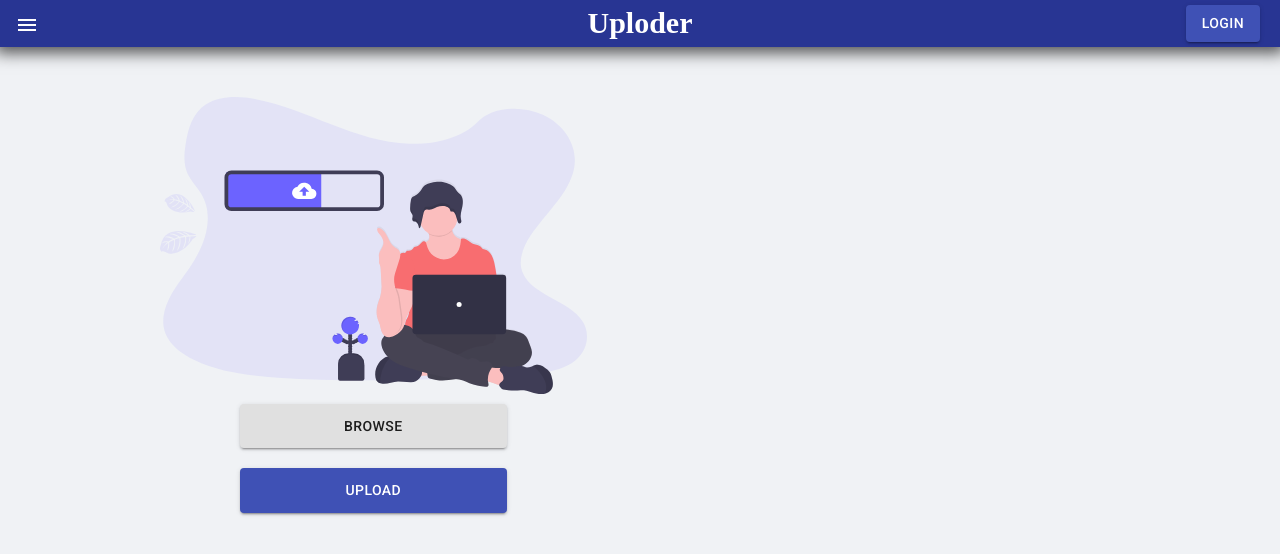
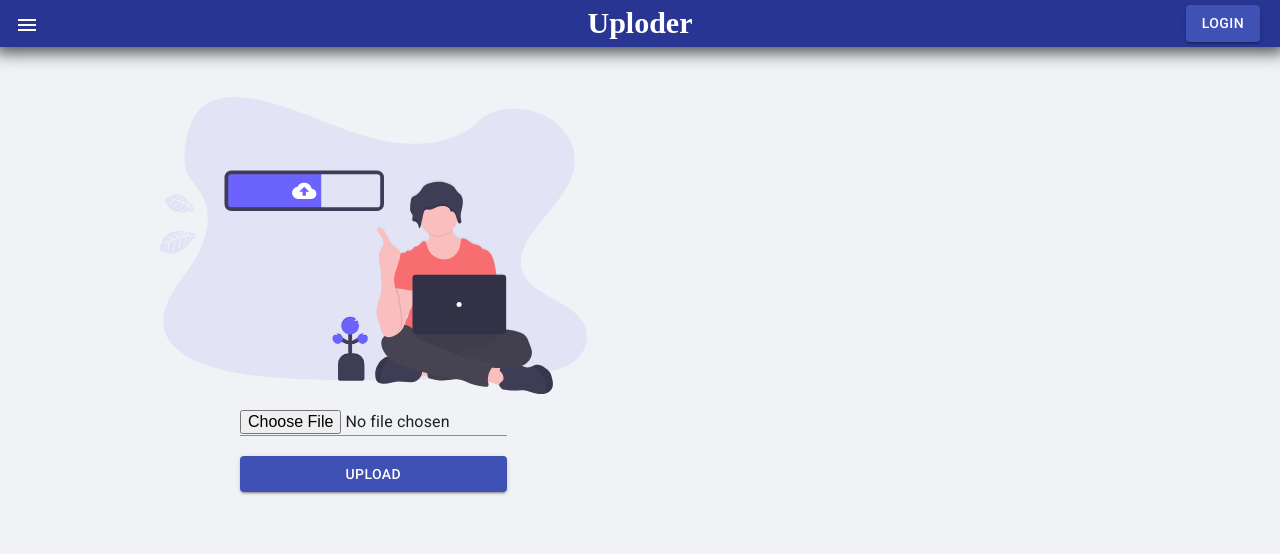
Before and after one commit to akashvaghela09/Uploader, a React (Create React App) app in the folder client/: page / in a window 1280 px wide. Shown: the top 554 px of the page. Built offline with nearby package versions, Linux system fonts and the light colour scheme; a small style sheet from the web is missing; a web font is replaced by a local one.

Commit message:
Upload method changed

```diff
--- a/client/src/Components/UploadPage.jsx
+++ b/client/src/Components/UploadPage.jsx
@@ -3,7 +3,7 @@ import { useDispatch, useSelector } from 'react-redux';
 import { getProgress, getServerFailure, getServerRequest, getServerSuccess, postFileFailure, postFileRequest, postFileSuccess } from '../Redux/app/action';
 import axios from 'axios';
 import { loadData, saveData } from '../utils/localStorage';
-import { Button, Grid, makeStyles, Typography } from '@material-ui/core';
+import { Button, Grid, makeStyles, TextField, Typography } from '@material-ui/core';
 import styles from "../Styles/Upload.module.css"
 import ProgressArc from 'progress-arc-component'
 import styled from 'styled-components'
@@ -11,7 +11,6 @@ import styled from 'styled-components'
 const useStyles = makeStyles((theme) => ({
     uploadBtn: {
       margin: "10px 25%",
-      padding: "10px",
       width: "50%"
     },
     doneBtn: {
@@ -128,22 +127,14 @@ const UploadPage = () => {
         <Grid container justify="center" >
             <Grid container align="center" direction="column"  md={5} xs={10} className={classes.grid1}>
                 <img src="./images/upload.svg" alt="Upload" className={styles.uploadImg}/>
-                <Button
-                    variant="contained"
-                    component="label"
+                <TextField
+                    type="file"
                     className={classes.uploadBtn}
-                >
-                    Browse
-                    <input
-                        type="file"
-                        hidden
-                        multiple={false}
-                        onChange={handleFileUpload}
-                        onClick={() => getActiveServer()}
-                    />
-                </Button>
+                    multiple={false}
+                    onChange={handleFileUpload}
+                    onClick={() => getActiveServer()}
+                />
                 <Button className={classes.uploadBtn} variant="contained" color="primary" onClick={uploadToServer}>Upload</Button>
-
             </Grid>
             <Grid container justify="center" align="center" md={5} xs={8}>
                 {
```
